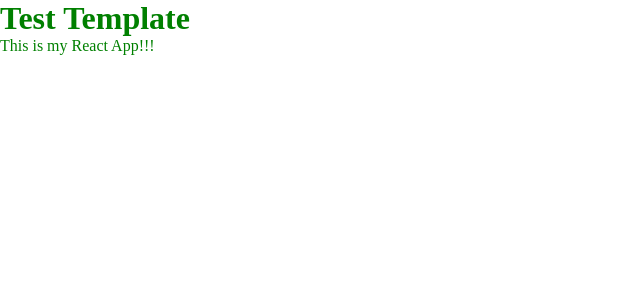
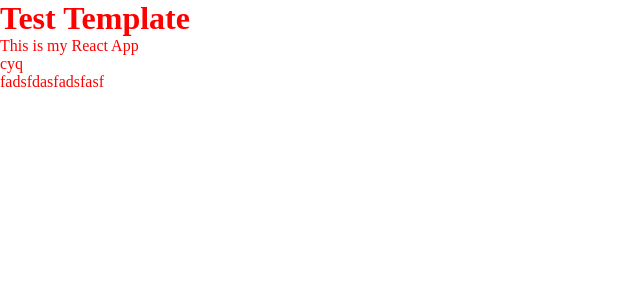
Before and after one commit to yuqingc/daenerys, a React app: page / in a window 1280 px wide. Shown: the top 300 px of the page, without its empty margins (0-640 px from the left). Built offline with nearby package versions, Linux system fonts and the light colour scheme.

Commit message:
upgrade to react 16.2.0

```diff
--- a/package.json
+++ b/package.json
@@ -42,7 +42,7 @@
     "@types/react-dom": "^16.0.3",
     "koa": "^2.3.0",
     "lodash": "^4.17.4",
-    "react": "^16.0.0",
-    "react-dom": "^16.0.0"
+    "react": "^16.2.0",
+    "react-dom": "^16.2.0"
   }
 }
--- a/src/App.tsx
+++ b/src/App.tsx
@@ -1,11 +1,12 @@
-import * as React from 'react';
-import * as ReactDOM from 'react-dom';
+import React from 'react';
+import Hello from './components/Hello';
 
 export default class App extends React.Component {
     render(){
         return <div>
             <h1>Test Template</h1>
-            <p>This is my React App!!!</p>
+            <p>This is my React App</p>
+            <Hello name="cyq"/>
         </div>
     }
 }
--- /dev/null
+++ b/src/components/Hello.tsx
@@ -0,0 +1,14 @@
+import React from 'react';
+
+interface Props {
+    name: string;
+  }
+
+export default class Hello extends React.Component<Props, {}> {
+    render () {
+        return <>
+        <div>{this.props.name}</div>
+        <div>fadsfdasfadsfasf</div>
+        </>
+    }
+}
--- a/src/index.tsx
+++ b/src/index.tsx
@@ -1,6 +1,6 @@
 import './style.css';
-import * as React from 'react';
-import * as ReactDOM from 'react-dom';
+import React from 'react';
+import ReactDOM from 'react-dom';
 import { AppContainer } from 'react-hot-loader';
 import App from './App';
 
--- a/src/style.css
+++ b/src/style.css
@@ -1,5 +1,5 @@
 * {
     margin: 0;
     padding: 0;
-    color: green;
+    color: red;
 }
--- a/tsconfig.json
+++ b/tsconfig.json
@@ -5,6 +5,7 @@
       "module": "es6",
       "target": "es5",
       "jsx": "react",
-      "allowJs": true
+      "allowJs": true,
+      "allowSyntheticDefaultImports": true
     }
   }
```
Also changed, not shown: 1 other file (tests, documents, lock files or other folders).
